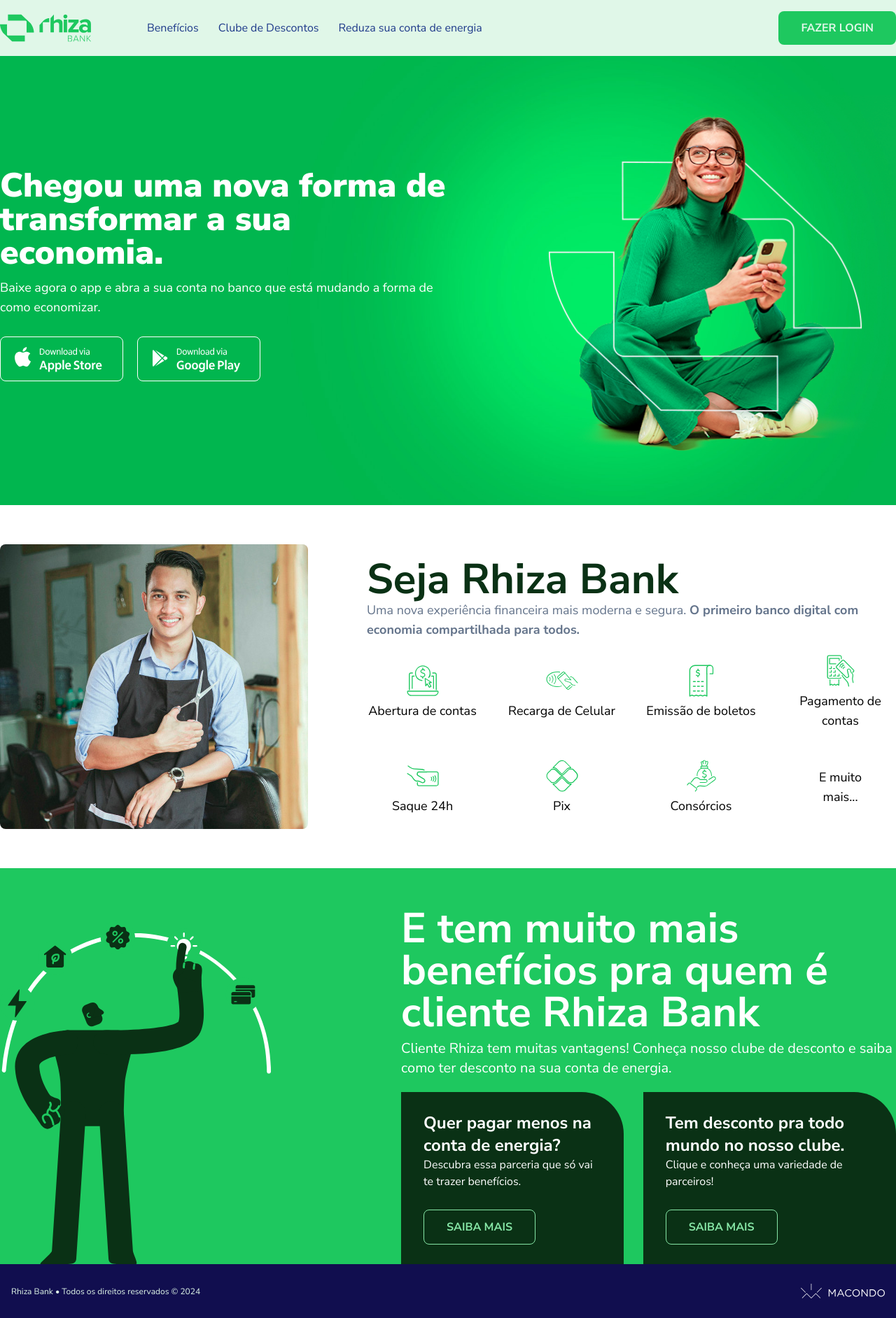
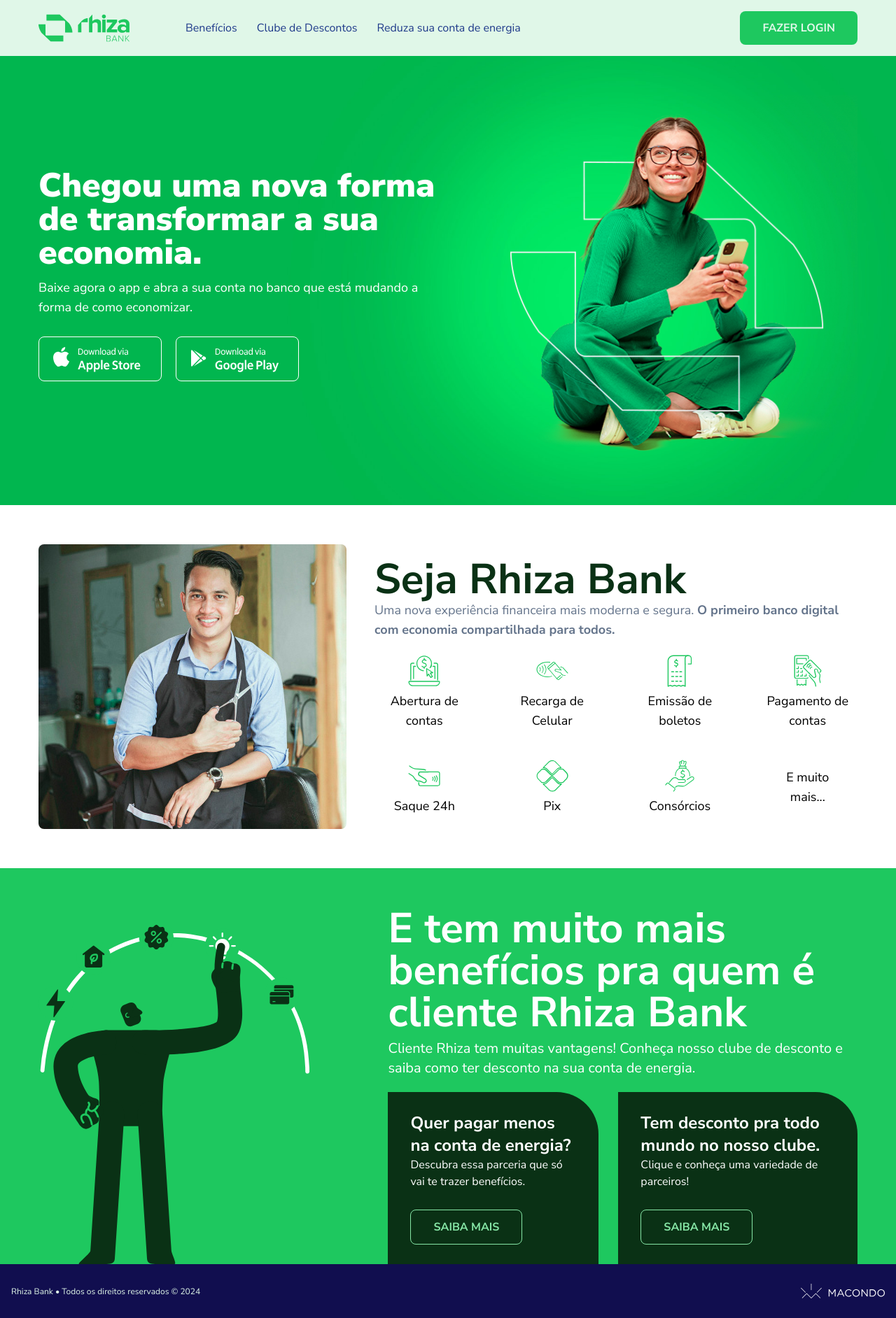
Before and after one commit to rafaverde/rhizaBank-lp, a Next.js app: page / in a window 1280 px wide. Shown: the whole page at 70% size. Built offline with nearby package versions, Linux system fonts and the light colour scheme.

Commit message:
Pixels bug on tailwind classes max-w.

```diff
--- a/src/components/header.tsx
+++ b/src/components/header.tsx
@@ -6,7 +6,7 @@
 export function Header() {
   return (
     <header className="flex items-center bg-rhiza-green-100 w-full h-20">
-      <div className="flex justify-between lg:m-auto px-4 xl:p-0 w-[100%] lg:w-max-[1170]">
+      <div className="flex justify-between lg:m-auto px-4 xl:p-0 w-full lg:max-w-[1170px]">
         <Image src={rhizaLogo} alt="Rhiza Bank Logo" width={130} />
 
         <nav className="lg:flex flex-1 items-center hidden ml-20">
--- a/src/components/sections/advantages-section.tsx
+++ b/src/components/sections/advantages-section.tsx
@@ -5,7 +5,7 @@
 export function AdvantagesSection() {
   return (
     <section className="bg-rhiza-green-500">
-      <div className="flex md:flex md:flex-row flex-col lg:justify-between md:items-end gap-5 lg:m-auto px-4 xl:px-0 py-7 md:pt-14 md:pb-0 w-full lg:w-max-[1170]">
+      <div className="flex md:flex md:flex-row flex-col lg:justify-between md:items-end gap-5 lg:m-auto px-4 xl:px-0 py-7 md:pt-14 md:pb-0 w-full lg:max-w-[1170px]">
         <div className="md:w-max lg:w-full">
           <Image src={advantagesImg} alt="Ilustração" width={387} />
         </div>
--- a/src/components/sections/benefits-section.tsx
+++ b/src/components/sections/benefits-section.tsx
@@ -14,7 +14,7 @@
 export function BenefitsSection() {
   return (
     <section id="beneficios">
-      <div className="flex md:flex md:flex-row flex-col lg:justify-between items-center md:items-start lg:items-center gap-5 lg:m-auto px-4 xl:px-0 py-7 md:py-14 w-full lg:w-max-[1170]">
+      <div className="flex md:flex md:flex-row flex-col lg:justify-between items-center md:items-start lg:items-center gap-5 lg:m-auto px-4 xl:px-0 py-7 md:py-14 w-full lg:max-w-[1170px]">
         <div className="md:w-full lg:w-[40%]">
           <Image
             src={barberShopImg}
--- a/src/components/sections/hero.tsx
+++ b/src/components/sections/hero.tsx
@@ -8,7 +8,7 @@
 export function Hero() {
   return (
     <section className="bg-hero-image bg-cover bg-no-repeat bg-center w-full lg:h-[600]">
-      <div className="flex md:flex md:flex-row flex-col-reverse lg:justify-between items-center md:items-center lg:m-auto px-4 xl:px-0 py-7 md:py-14 w-full lg:w-max-[1170]">
+      <div className="flex md:flex md:flex-row flex-col-reverse lg:justify-between items-center md:items-center lg:m-auto px-4 xl:px-0 py-7 md:py-14 w-full lg:max-w-[1170px]">
         <div
           id="hero-infos"
           className="flex flex-col gap-7 mb-4 md:w-[50%] text-white"
```
